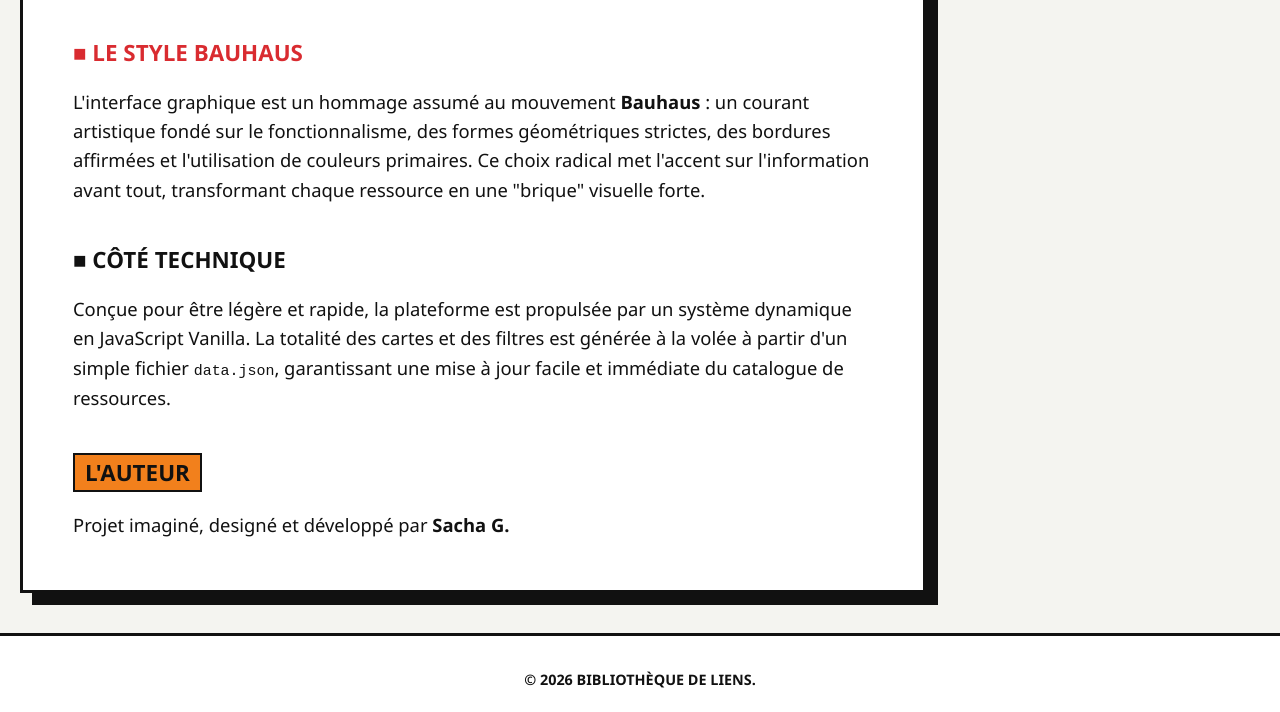
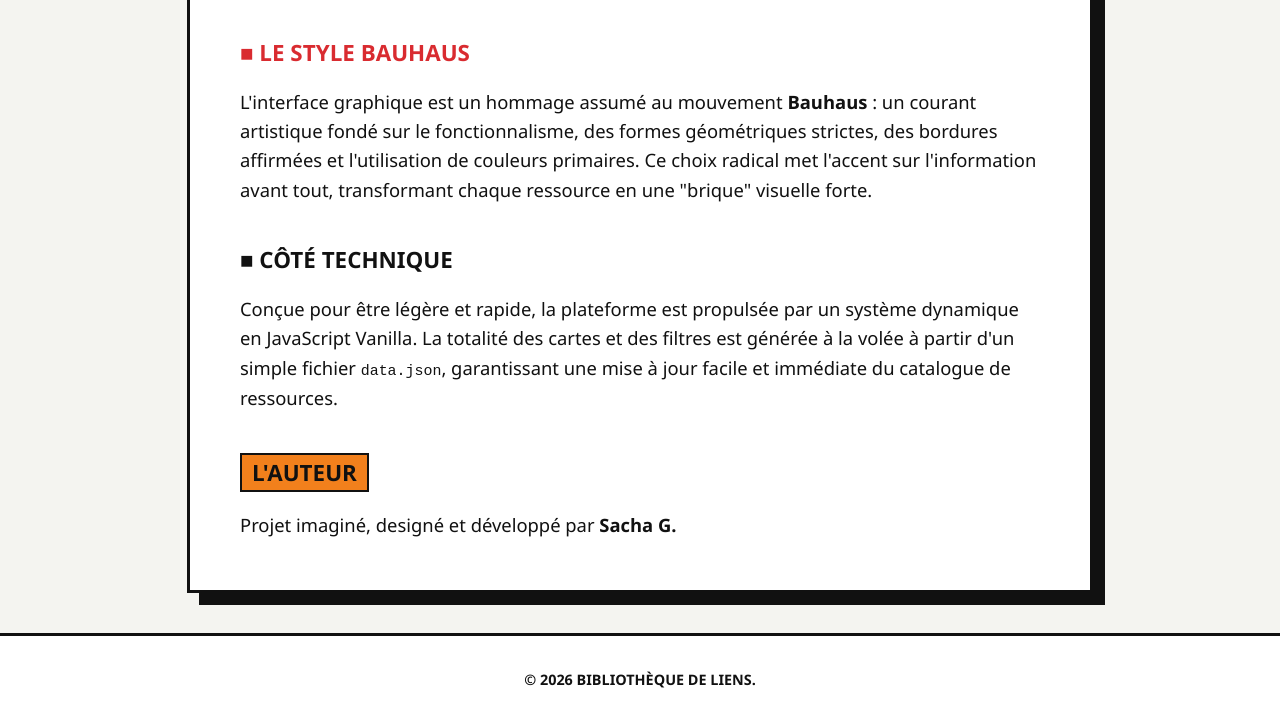
Before and after one commit to sacez53/MMI_Ressources, a website built with Vite: page about.html in a window 1280 px wide. Shown: the part 454-1166 px from the top of the page. Built offline with nearby package versions, Linux system fonts and the light colour scheme.

Commit message:
Update about.html

```diff
--- a/about.html
+++ b/about.html
@@ -24,7 +24,7 @@
             </div>
         </header>
 
-        <div class="content-wrapper about-wrapper">
+        <div class="about-wrapper">
             <div class="about-card">
 
                 <h2>Le Projet MMI Ressources</h2>
```
